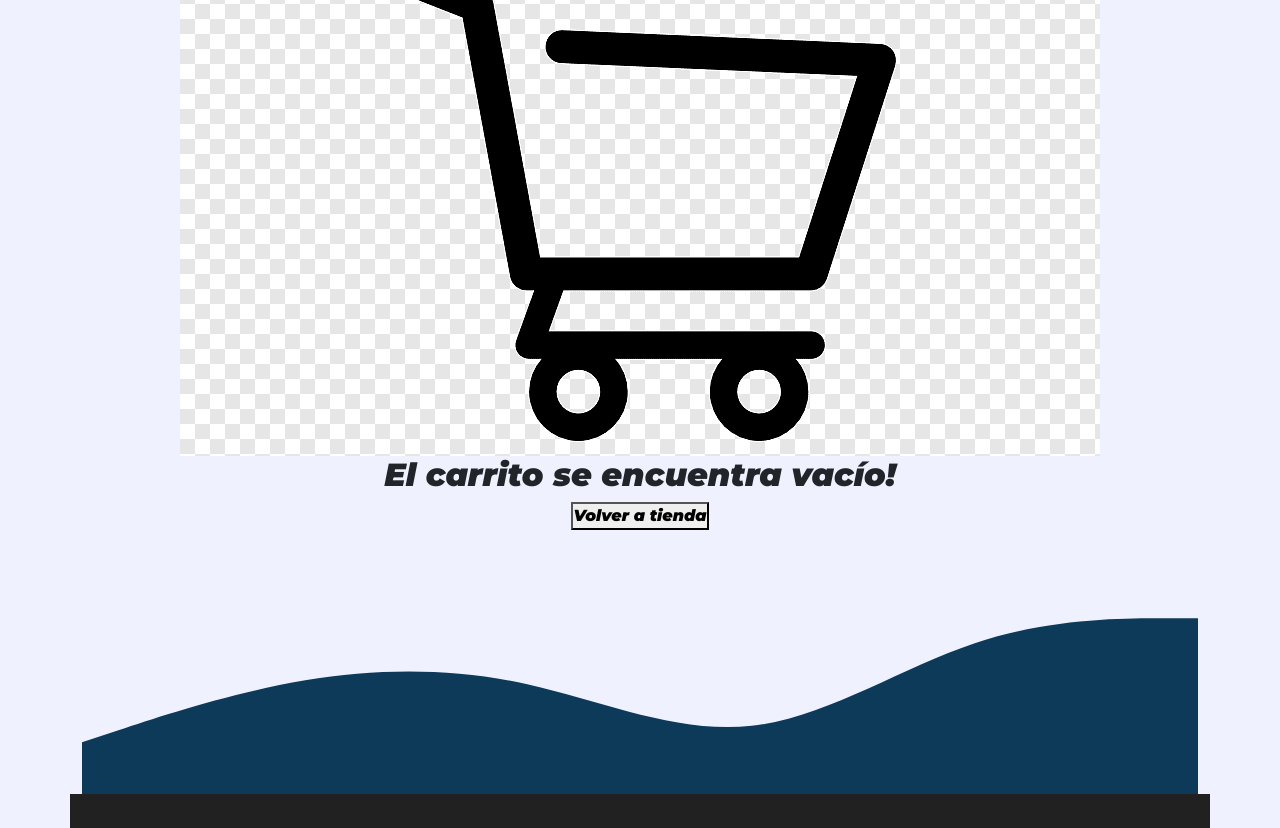
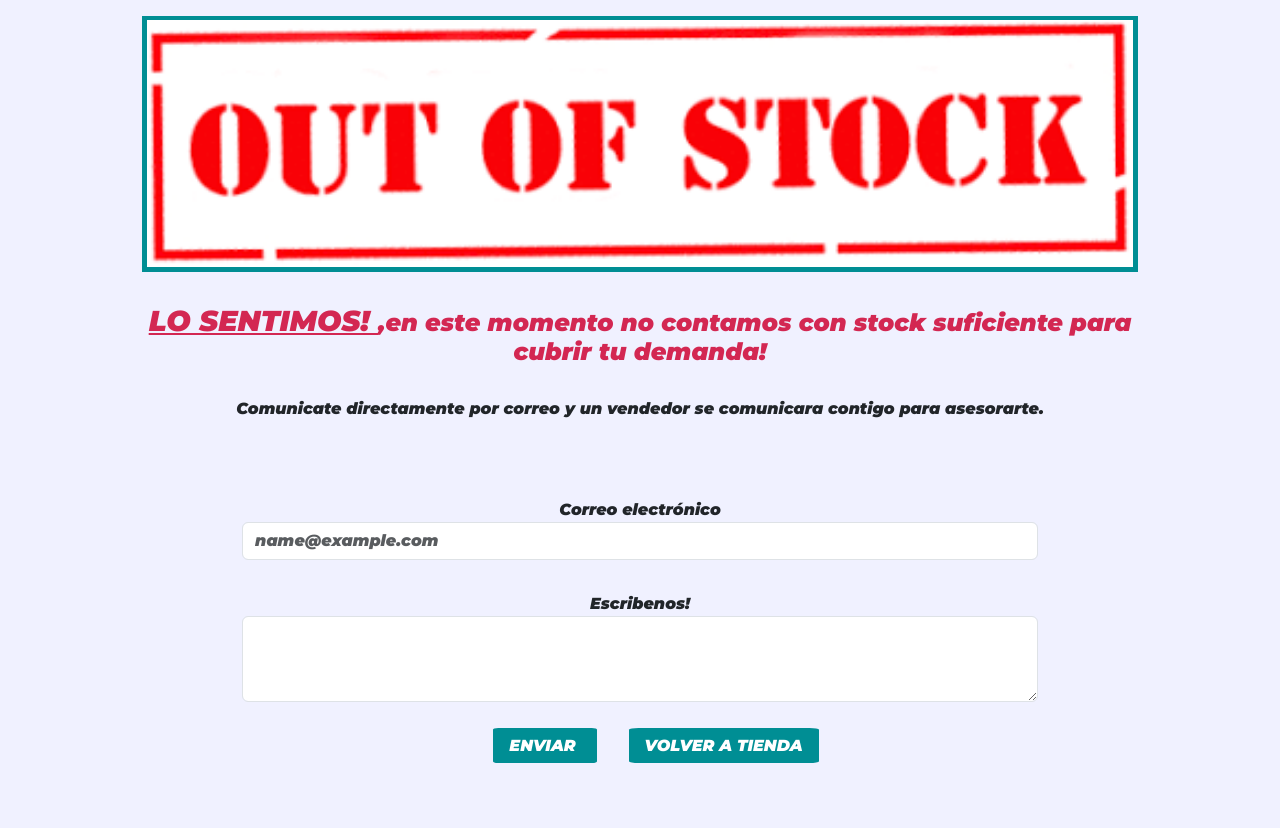
Before and after one commit to maximmusg/MmsgAromas, a website: page pages/carrito.html in a window 1280 px wide. Shown: the part 522-1350 px from the top of the page. Drawn offline with nearby package versions, Linux system fonts and the light colour scheme.

Commit message:
Agregado estilos de carrito sin stock

```diff
--- a/pages/carrito.html
+++ b/pages/carrito.html
@@ -4,7 +4,6 @@
     <meta charset="UTF-8" />
     <meta http-equiv="X-UA-Compatible" content="IE=edge" />
     <meta name="viewport" content="width=device-width, initial-scale=1.0" />
-    <!-- <link rel="stylesheet" href="/styles/style.css" /> -->
     <!-- Iconos de FontAwesome -->
     <link
       rel="stylesheet"
@@ -21,17 +20,17 @@
       href="https://fonts.googleapis.com/css2?family=IM+Fell+DW+Pica&family=Montserrat:ital,wght@1,900&family=Quicksand:wght@700&family=Rubik&display=swap"
       rel="stylesheet"
     />
-
     <!--FAVICON-->
     <link rel="shortcut icon" href="img/spray.svg" type="image/x-icon" />
+    <!-- STYLES -->
     <link
       href="https://cdn.jsdelivr.net/npm/bootstrap@5.3.0/dist/css/bootstrap.min.css"
       rel="stylesheet"
       integrity="sha384-9ndCyUaIbzAi2FUVXJi0CjmCapSmO7SnpJef0486qhLnuZ2cdeRhO02iuK6FUUVM"
       crossorigin="anonymous"
     />
-    <link rel="stylesheet" href="../styles/style.css" />
-    <title>mmsg Aromatizantes</title>
+    <link rel="stylesheet" href="../css/styles.css" />
+    <title>mmsg Aromatizantes/carrito</title>
   </head>
   <body>
     <div class="container text-center">
@@ -105,15 +104,38 @@
         </div>
       </div>
       <!-- contenido -->
-      <div class="row">
-        <div class="col">
-          <div>
-            <h1>Carrito</h1>
-            <img src="../img/vacio.png" alt="carrito vacio" />
-            <h2>El carrito se encuentra vacío!</h2>
-            <a href="tienda.html">
-              <button class="popularBtn">Volver a tienda</button>
-            </a>
+      <div class="container text-center">
+        <div class="row">
+          <div class="col cart__cont">
+            <div>
+              <h1>Carrito</h1>
+              <img src="../img/noStock.png" alt="carrito vacio" />
+              <h4><span> Lo sentimos! </span>,en este momento no contamos con stock suficiente para cubrir tu demanda!</h4>
+              <h6>Comunicate directamente por correo y un vendedor se comunicara contigo para asesorarte.</h6>
+
+            </div>
+          </div>
+        </div>
+        <div class="row">
+          <div class="col-12 cart__contact">
+            <form>
+              <div class="form-group">
+              <label for="exampleFormControlInput1">Correo electrónico </label>
+                <input type="email" class="form-control" id="exampleFormControlInput1" placeholder="name@example.com">
+              </div>
+              <div class="form-group">
+                <label for="exampleFormControlTextarea1">Escribenos! </label>
+                <textarea class="form-control" id="exampleFormControlTextarea1" rows="3"></textarea>
+              </div>
+              <div class="buttons">
+                <a href="../pages/carrito.html">
+                    Enviar
+                </a>
+                <a href="../pages/tienda.html">
+                    Volver a tienda
+                </a>
+              </div>
+            </form>
           </div>
         </div>
       </div>
--- a/scss/_carrito.scss
+++ b/scss/_carrito.scss
@@ -0,0 +1,49 @@
+.cart__cont {
+  margin: 3rem;
+  div {
+    display: flex;
+    flex-direction: column;
+    h1 {
+      @include title__section;
+    }
+    img {
+      width: 100%;
+      padding: 0.3rem;
+      background-color: $primary-color;
+      margin-bottom: 2rem;
+    }
+    h4 {
+      span {
+        text-transform: uppercase;
+        text-decoration: underline;
+        font-size: 1.8rem;
+      }
+      color: $error;
+      margin-bottom: 2rem;
+    }
+    h6 {
+      margin-bottom: 2rem;
+    }
+    a {
+      button {
+        @include btn__style;
+      }
+    }
+  }
+}
+
+.cart__contact {
+  .form-group {
+    margin-bottom: 2rem;
+  }
+  a {
+    @include btn__style;
+    margin-left: 2rem;
+  }
+}
+
+@media (min-width: 980px) {
+  .cart__contact {
+    padding: 0rem 10rem;
+  }
+}
--- a/scss/_index.scss
+++ b/scss/_index.scss
@@ -8,9 +8,7 @@ body {
 
 div {
   .title__section {
-    text-transform: uppercase;
-    color: $primary-color;
-    margin-bottom: 2rem;
+    @include title__section;
   }
   .style__links {
     text-decoration: none;
--- a/scss/_vars.scss
+++ b/scss/_vars.scss
@@ -23,6 +23,12 @@ $colors: (
 
 $pre-title: "IM Fell DW Pica", serif;
 $sell-p: "Rubik", sans-serif;
+
+@mixin title__section {
+  text-transform: uppercase;
+  color: $primary-color;
+  margin-bottom: 2rem;
+}
 
 @mixin sub__title {
   font-weight: 800;
--- a/scss/styles.scss
+++ b/scss/styles.scss
@@ -5,3 +5,4 @@
 @import "nosotros";
 @import "vende";
 @import "cuenta";
+@import "carrito";
```
Also changed, not shown: css/styles.css, img/noStock.png (added), 1 other file.
